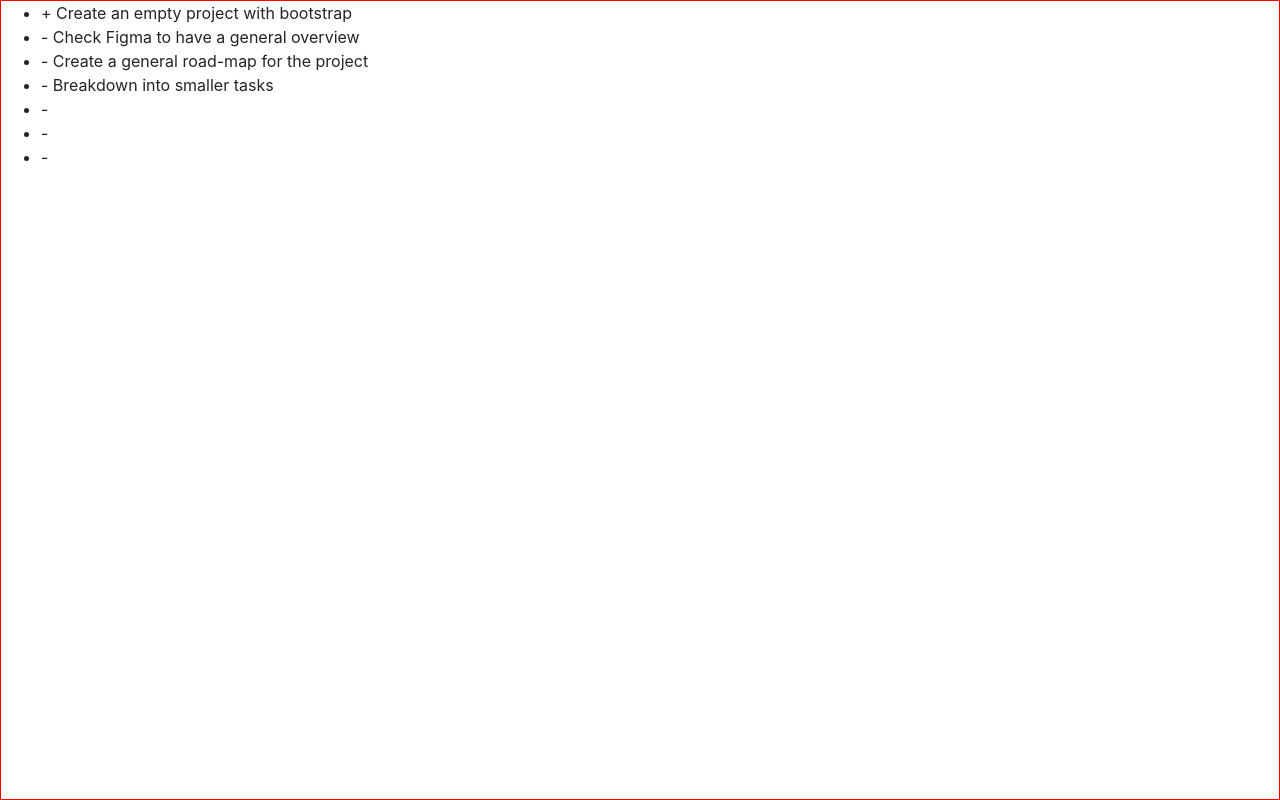
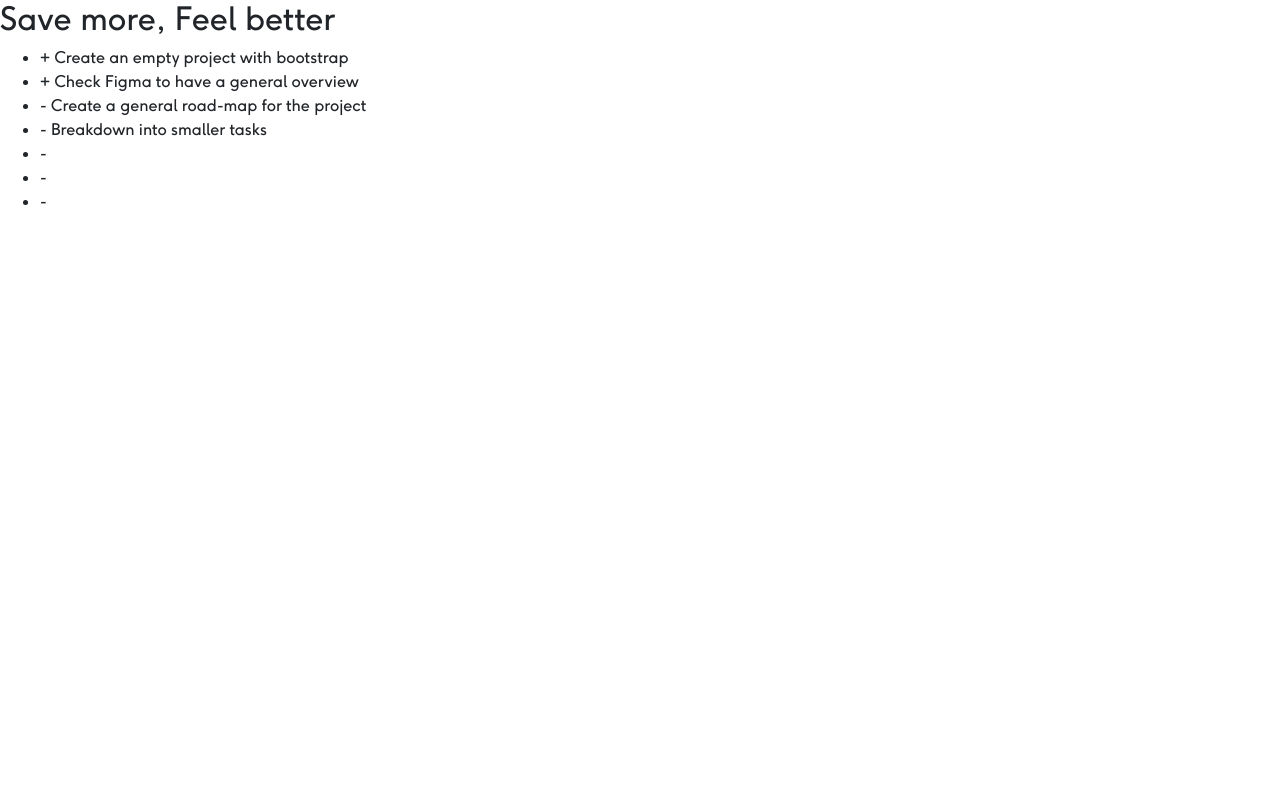
Before and after one commit to denizhangonen/wearefeel-test, a plain HTML site: page index.html in a window 1280 px wide. Drawn offline with nearby package versions, Linux system fonts and the light colour scheme.

Commit message:
implemented the font and medias to be used

```diff
--- a/index.html
+++ b/index.html
@@ -24,9 +24,10 @@
   </head>
   <body>
     <div class="main">
+      <h2>Save more, Feel better</h2>
       <ul>
         <li>+ Create an empty project with bootstrap</li>
-        <li>- Check Figma to have a general overview</li>
+        <li>+ Check Figma to have a general overview</li>
         <li>- Create a general road-map for the project</li>
         <li>- Breakdown into smaller tasks</li>
         <li>-</li>
--- a/style/style.scss
+++ b/style/style.scss
@@ -1,3 +1,9 @@
+// Fonts
+@font-face {
+  src: url(../fonts/F37_Ginger/F37\ Ginger\ Regular.ttf);
+  font-family: F37_Ginger_Regular;
+}
+
 // Constants
 $mainBG: #fff;
 
@@ -6,5 +12,5 @@ body {
   margin: 0;
   padding: 0;
   height: 100vh;
-  border: 1px solid red;
+  font-family: F37_Ginger_Regular;
 }
```
Also changed, not shown: fonts/F37_Ginger/F37 Ginger Bold Italic.ttf (added), fonts/F37_Ginger/F37 Ginger Bold.otf (added), fonts/F37_Ginger/F37 Ginger Bold.ttf (added), fonts/F37_Ginger/F37 Ginger Italic.ttf (added), fonts/F37_Ginger/F37 Ginger Light Italic.ttf (added), fonts/F37_Ginger/F37 Ginger Light Regular.ttf (added), fonts/F37_Ginger/F37 Ginger Regular.ttf (added), fonts/F37_Ginger/F37 Ginger Thin Italic.ttf (added), fonts/F37_Ginger/F37 Ginger Thin Regular.ttf (added), images/Group 2991.png (added), images/Group 3250.png (added), images/image 39.png (added), images/image 40.png (added), style/style.css, 3 other files.
